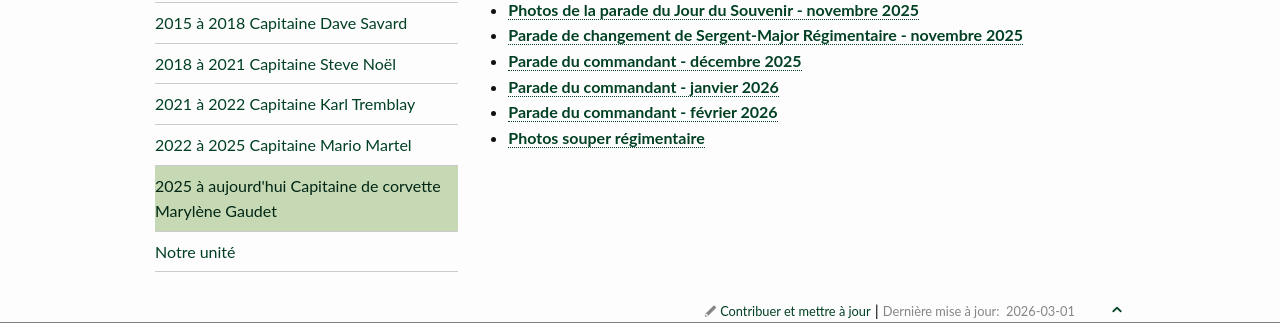
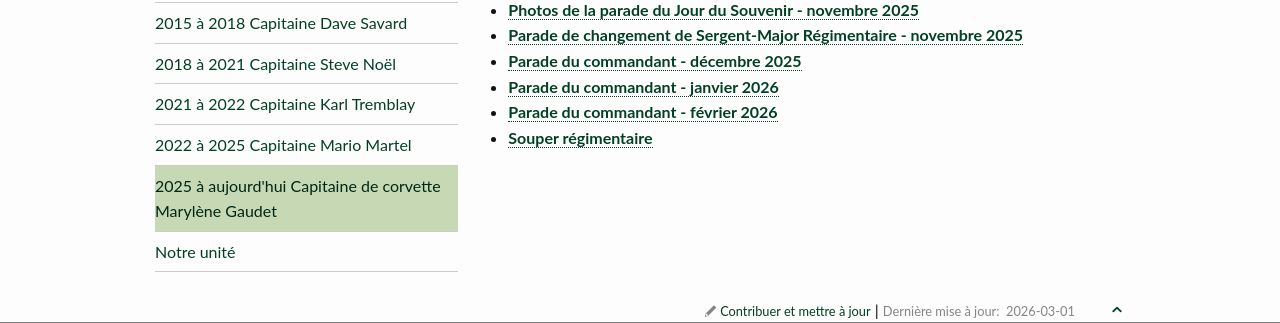
Before and after one commit to CC2920/web, a Jekyll site: the page built from _historique/notre-unite/2025-present.md, in a window 1280 px wide. Shown: the part 641-964 px from the top of the page. Built offline with Jekyll 4.4.1, drawn with Linux system fonts in a browser that asks for light colours.

Commit message:
Update entry for regiment dinner in 2025-present.md

```diff
--- a/_historique/notre-unite/2025-present.md
+++ b/_historique/notre-unite/2025-present.md
@@ -11,4 +11,4 @@ title: "2025 à aujourd'hui Capitaine de corvette Marylène Gaudet"
 * [Parade du commandant - décembre 2025](https://photos.app.goo.gl/nT86Yr18J16B7Tg79)
 * [Parade du commandant - janvier 2026](https://photos.app.goo.gl/ikUKpVqPxYknXwxG6)
 * [Parade du commandant - février 2026](https://photos.app.goo.gl/QckncFGrGYeL3PDD6)
-* [Photos souper régimentaire](https://photos.app.goo.gl/5F5sxBgVrbM2tZSe7)
+* [Souper régimentaire](https://photos.app.goo.gl/5F5sxBgVrbM2tZSe7)
```
